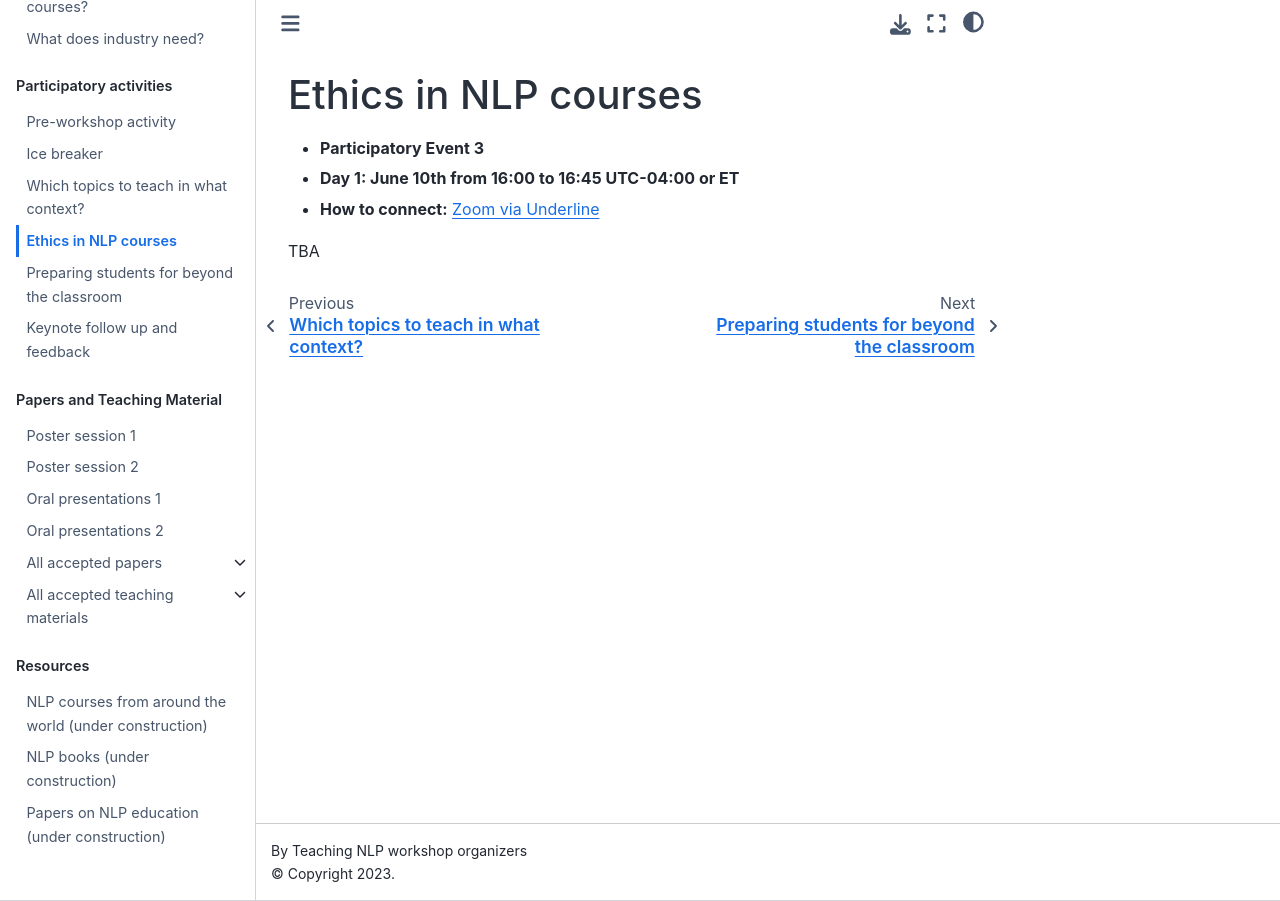
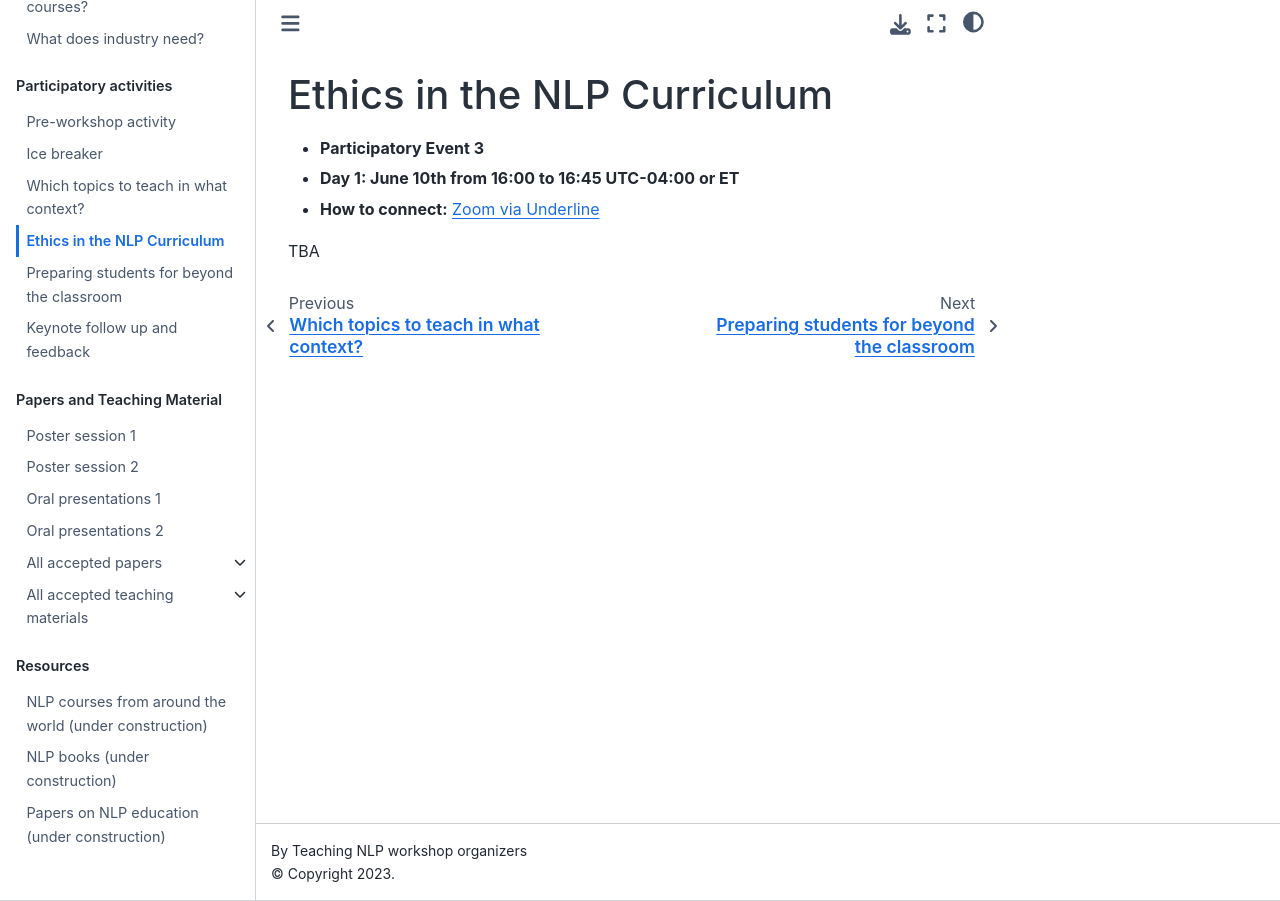
Before and after one commit to TeachingNLP/workshop-book, a Jupyter Book: the page built from activities/ethics-in-nlp.md, in a window 1280 px wide. Built offline with Jupyter Book 1.0.4 settings and Sphinx 7.4.7 and the Sphinx Book theme 1.1.4, drawn with Linux system fonts in a browser that asks for light colours.

Commit message:
updating title

```diff
--- a/activities/ethics-in-nlp.md
+++ b/activities/ethics-in-nlp.md
@@ -1,4 +1,4 @@
-# Ethics in NLP courses
+# Ethics in the NLP Curriculum
 
 - **Participatory Event 3**
 - **Day 1: June 10th from 16:00 to 16:45 UTC-04:00 or ET**
```
